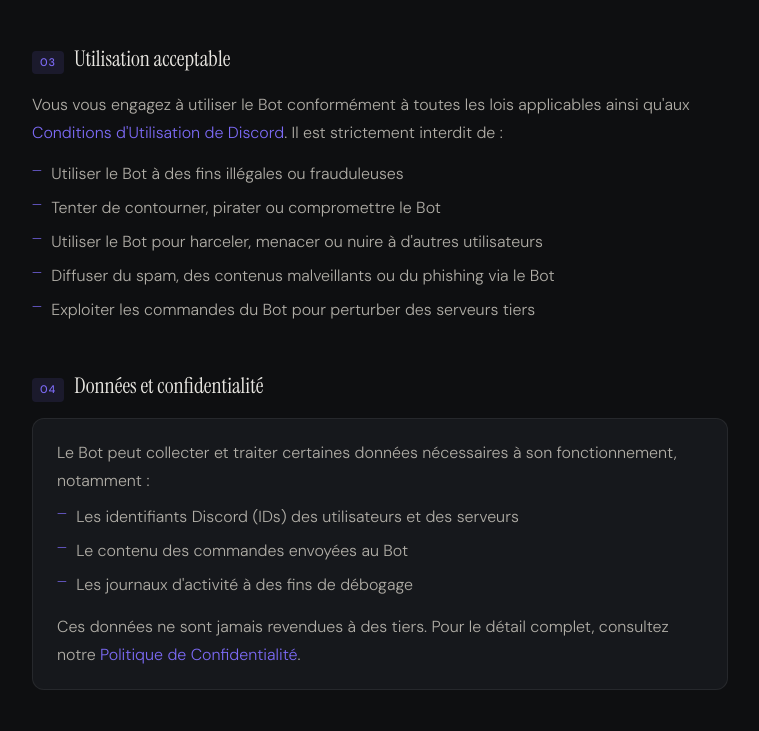
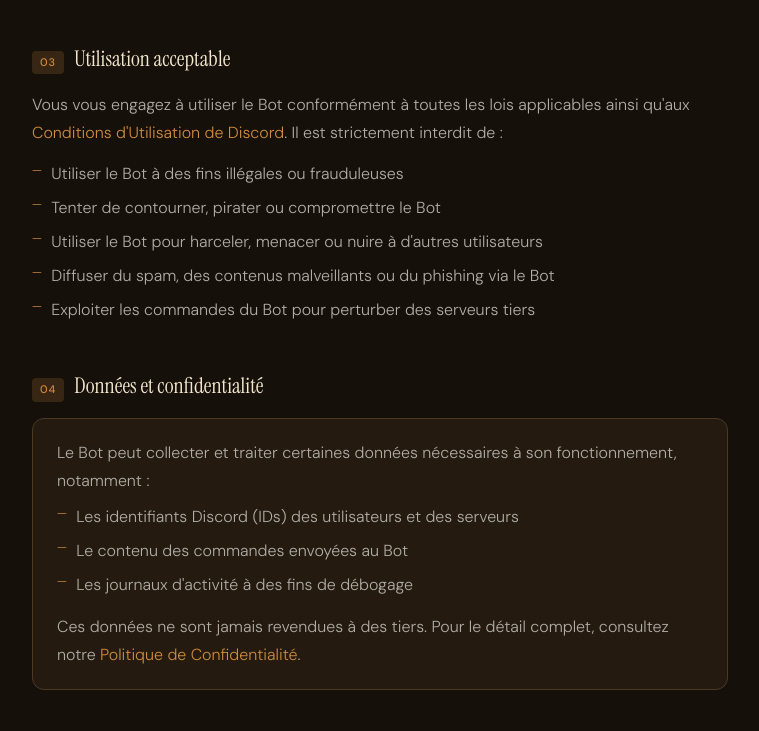
Before and after one commit to L1xRyze/Terms-of-service, a plain HTML site: page index.html in a window 1280 px wide. Shown: the part 905-1636 px from the top of the page, without its empty margins (260-1019 px from the left). Drawn offline with Linux system fonts and the light colour scheme.

Commit message:
fixxxxxxx

```diff
--- a/index.html
+++ b/index.html
@@ -9,14 +9,14 @@
   *, *::before, *::after { box-sizing: border-box; margin: 0; padding: 0; }
 
   :root {
-    --bg: #0e0f11;
-    --surface: #16181c;
-    --border: rgba(255,255,255,0.07);
-    --text: #e8e6e1;
-    --muted: #8a8680;
-    --accent: #7c6af5;
-    --accent-soft: rgba(124,106,245,0.12);
-  }
+    --bg: #16100a;
+    --surface: #241a10;
+    --border: #4a3a24;
+    --text: #f3e6ce;
+    --muted: #8a7458;
+    --accent: #cf8b3c;
+    --accent-soft: rgba(207, 139, 60, 0.18);
+}
 
   body {
     background: var(--bg);
```
